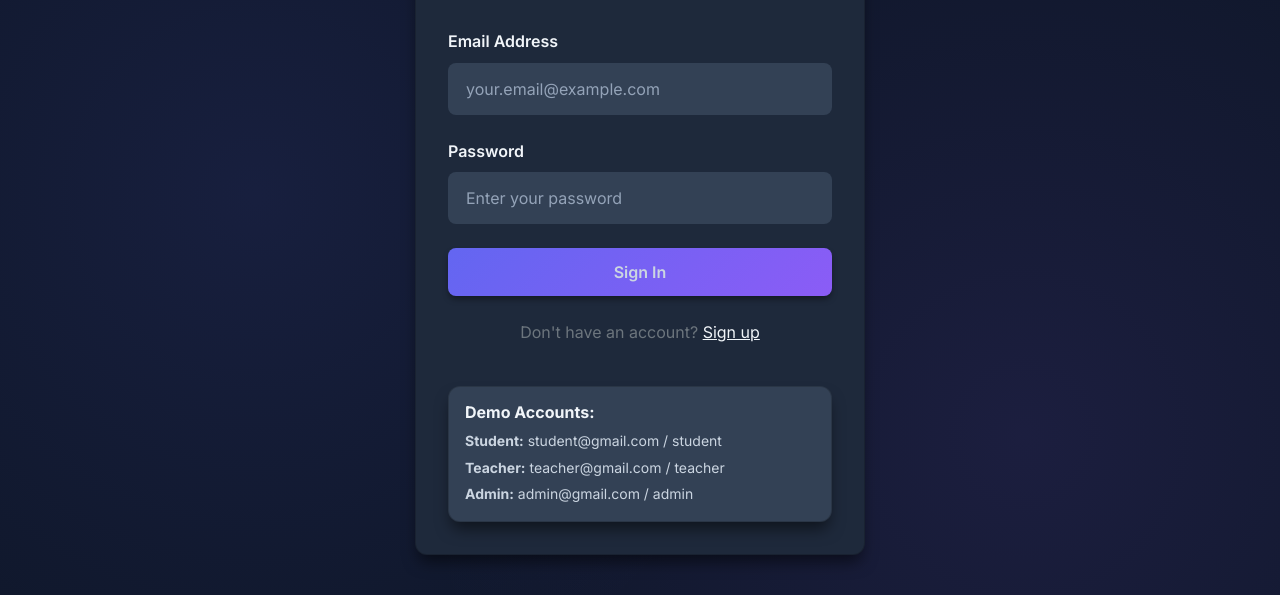
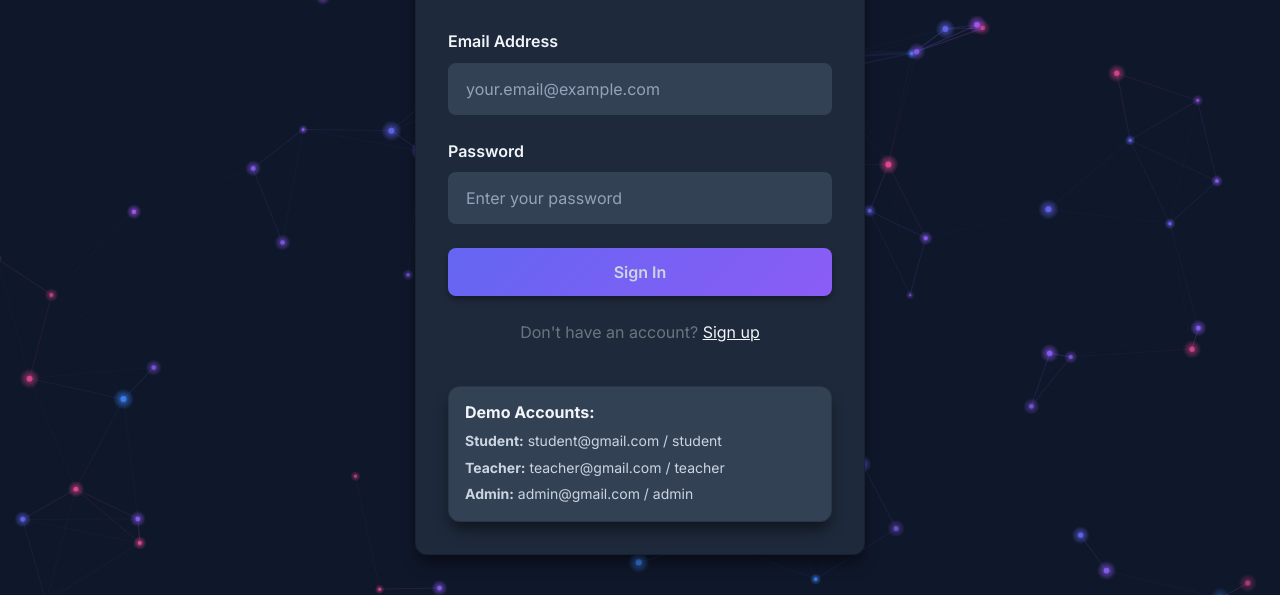
Before and after one commit to palsulearavapsit/focusflow, a plain HTML site: page frontend/login.html in a window 1280 px wide. Shown: the part 205-800 px from the top of the page. Drawn offline with nearby package versions, Linux system fonts and the light colour scheme.

Commit message:
live background feature done

```diff
--- a/frontend/css/styles.css
+++ b/frontend/css/styles.css
@@ -76,15 +76,26 @@
 
 html {
     scroll-behavior: smooth;
+    background: var(--bg-primary);
+    /* Dark base so canvas has a dark backdrop */
 }
 
 body {
     font-family: var(--font-primary);
-    background: var(--bg-primary);
+    background: transparent;
+    /* Let particle canvas show through */
     color: var(--text-primary);
     line-height: 1.6;
     min-height: 100vh;
     overflow-x: hidden;
+}
+
+/* Ensure these containers don't block the canvas */
+.hero-section,
+.login-container,
+.signup-container,
+.layout-container {
+    background: transparent !important;
 }
 
 /* ===== TYPOGRAPHY ===== */
@@ -679,7 +690,8 @@ li {
     flex: 1;
     margin-left: 250px;
     padding: var(--spacing-xl);
-    background: var(--bg-primary);
+    background: transparent;
+    /* Let particle canvas show through */
     width: calc(100% - 250px);
 }
 
--- a/frontend/index.html
+++ b/frontend/index.html
@@ -137,7 +137,6 @@
 <body>
     <!-- Hero Section -->
     <section class="hero-section">
-        <div class="hero-background"></div>
         <div class="container">
             <div class="hero-content">
                 <h1 class="hero-title">FocusFlow</h1>
@@ -316,6 +315,9 @@
 
     <!-- Bootstrap JS -->
     <script src="https://cdn.jsdelivr.net/npm/bootstrap@5.3.2/dist/js/bootstrap.bundle.min.js"></script>
+
+    <!-- Particle Network Background -->
+    <script src="js/particles.js?v=2"></script>
 </body>
 
 </html>
--- /dev/null
+++ b/frontend/js/particles.js
@@ -0,0 +1,196 @@
+/**
+ * FocusFlow - Floating Particle Network Background
+ * Shared across all pages. Session pages can pause/resume the animation.
+ *
+ * API (available globally as window.ParticleNet):
+ *   ParticleNet.pause()   — freeze particles in place (use during active study session)
+ *   ParticleNet.resume()  — unfreeze particles
+ */
+(function () {
+    // ── Inject canvas CSS if not already present ──────────────────
+    if (!document.getElementById('particleCanvasStyle')) {
+        const style = document.createElement('style');
+        style.id = 'particleCanvasStyle';
+        style.textContent = `
+            #particleCanvas {
+                position: fixed;
+                top: 0; left: 0;
+                width: 100%; height: 100%;
+                z-index: -1;
+                pointer-events: none;
+            }
+        `;
+        document.head.appendChild(style);
+    }
+
+    console.log("Particle Network Initializing...");
+
+    // ── Create canvas element ─────────────────────────────────────
+    const canvas = document.createElement('canvas');
+    canvas.id = 'particleCanvas';
+    // Insert as first child of body so it's truly behind everything
+    document.body.insertBefore(canvas, document.body.firstChild);
+
+    const ctx = canvas.getContext('2d');
+
+    // ── Config ───────────────────────────────────────────────────
+    const CONFIG = {
+        count: 90,
+        speed: 0.35,
+        linkDist: 150,
+        dotRadius: 2.2,
+        mouseRadius: 120,
+        mouseStrength: 0.012,
+        colors: [
+            'rgba(139,92,246,',   // violet-500
+            'rgba(99,102,241,',   // indigo-500
+            'rgba(168,85,247,',   // purple-500
+            'rgba(59,130,246,',   // blue-500
+            'rgba(236,72,153,',   // pink-500
+        ]
+    };
+
+    // ── State ────────────────────────────────────────────────────
+    let W, H, particles = [];
+    let mouse = { x: -9999, y: -9999 };
+    let paused = false;
+    let animId;
+    let tick = 0;
+
+    // ── Particle class ───────────────────────────────────────────
+    function Particle() { this.reset(); }
+
+    Particle.prototype.reset = function () {
+        this.x = Math.random() * W;
+        this.y = Math.random() * H;
+        this.vx = (Math.random() - 0.5) * CONFIG.speed * 2;
+        this.vy = (Math.random() - 0.5) * CONFIG.speed * 2;
+        this.r = CONFIG.dotRadius * (0.6 + Math.random() * 0.8);
+        this.base = CONFIG.colors[Math.floor(Math.random() * CONFIG.colors.length)];
+        this.alpha = 0.55 + Math.random() * 0.45;
+        this.pulseSpeed = 0.008 + Math.random() * 0.012;
+        this.pulsePhase = Math.random() * Math.PI * 2;
+    };
+
+    Particle.prototype.update = function (t) {
+        // Mouse soft repulsion
+        const dx = this.x - mouse.x;
+        const dy = this.y - mouse.y;
+        const dist = Math.sqrt(dx * dx + dy * dy);
+        if (dist < CONFIG.mouseRadius && dist > 0) {
+            const force = (CONFIG.mouseRadius - dist) / CONFIG.mouseRadius;
+            this.vx += (dx / dist) * force * CONFIG.mouseStrength * 10;
+            this.vy += (dy / dist) * force * CONFIG.mouseStrength * 10;
+        }
+
+        // Speed cap
+        const spd = Math.sqrt(this.vx * this.vx + this.vy * this.vy);
+        if (spd > CONFIG.speed) {
+            this.vx = (this.vx / spd) * CONFIG.speed;
+            this.vy = (this.vy / spd) * CONFIG.speed;
+        }
+
+        this.x += this.vx;
+        this.y += this.vy;
+
+        // Edge wrapping
+        const buf = 10;
+        if (this.x < -buf) this.x = W + buf;
+        if (this.x > W + buf) this.x = -buf;
+        if (this.y < -buf) this.y = H + buf;
+        if (this.y > H + buf) this.y = -buf;
+
+        // Pulse alpha
+        this.alpha = 0.45 + 0.4 * Math.abs(Math.sin(t * this.pulseSpeed + this.pulsePhase));
+    };
+
+    Particle.prototype.draw = function () {
+        // Soft glow halo
+        const grd = ctx.createRadialGradient(this.x, this.y, 0, this.x, this.y, this.r * 3.5);
+        grd.addColorStop(0, this.base + this.alpha + ')');
+        grd.addColorStop(0.4, this.base + (this.alpha * 0.5) + ')');
+        grd.addColorStop(1, this.base + '0)');
+        ctx.beginPath();
+        ctx.arc(this.x, this.y, this.r * 3.5, 0, Math.PI * 2);
+        ctx.fillStyle = grd;
+        ctx.fill();
+
+        // Solid core dot
+        ctx.beginPath();
+        ctx.arc(this.x, this.y, this.r, 0, Math.PI * 2);
+        ctx.fillStyle = this.base + this.alpha + ')';
+        ctx.fill();
+    };
+
+    // ── Draw connection lines ────────────────────────────────────
+    function drawLinks() {
+        for (let i = 0; i < particles.length; i++) {
+            for (let j = i + 1; j < particles.length; j++) {
+                const a = particles[i];
+                const b = particles[j];
+                const dx = a.x - b.x;
+                const dy = a.y - b.y;
+                const d = Math.sqrt(dx * dx + dy * dy);
+                if (d < CONFIG.linkDist) {
+                    const opacity = (1 - d / CONFIG.linkDist) * 0.30;
+                    ctx.beginPath();
+                    ctx.moveTo(a.x, a.y);
+                    ctx.lineTo(b.x, b.y);
+                    const grad = ctx.createLinearGradient(a.x, a.y, b.x, b.y);
+                    grad.addColorStop(0, a.base + opacity + ')');
+                    grad.addColorStop(1, b.base + opacity + ')');
+                    ctx.strokeStyle = grad;
+                    ctx.lineWidth = 0.8;
+                    ctx.stroke();
+                }
+            }
+        }
+    }
+
+    // ── Animation loop ───────────────────────────────────────────
+    function animate() {
+        animId = requestAnimationFrame(animate);
+
+        // When paused: still draw but DON'T update positions (freeze in place)
+        ctx.clearRect(0, 0, W, H);
+        drawLinks();
+        if (!paused) {
+            tick++;
+            particles.forEach(p => { p.update(tick); p.draw(); });
+        } else {
+            // Paused: just redraw frozen state, no alpha pulse either
+            particles.forEach(p => p.draw());
+        }
+    }
+
+    // ── Init ─────────────────────────────────────────────────────
+    function init() {
+        W = canvas.width = window.innerWidth;
+        H = canvas.height = window.innerHeight;
+        particles = Array.from({ length: CONFIG.count }, () => new Particle());
+    }
+
+    window.addEventListener('resize', () => {
+        W = canvas.width = window.innerWidth;
+        H = canvas.height = window.innerHeight;
+    });
+
+    window.addEventListener('mousemove', e => {
+        mouse.x = e.clientX;
+        mouse.y = e.clientY;
+    });
+    window.addEventListener('mouseleave', () => {
+        mouse.x = -9999;
+        mouse.y = -9999;
+    });
+
+    init();
+    animate();
+
+    // ── Public API ───────────────────────────────────────────────
+    window.ParticleNet = {
+        pause: () => { paused = true; },
+        resume: () => { paused = false; },
+        isPaused: () => paused
+    };
+})();
--- a/frontend/login.html
+++ b/frontend/login.html
@@ -24,8 +24,7 @@
             display: flex;
             align-items: center;
             justify-content: center;
-            background: radial-gradient(circle at 20% 50%, rgba(99, 102, 241, 0.1) 0%, transparent 50%),
-                radial-gradient(circle at 80% 80%, rgba(139, 92, 246, 0.1) 0%, transparent 50%);
+            background: transparent;
         }
 
         .login-card {
@@ -129,6 +128,9 @@
     <!-- Auth Module -->
     <script src="js/auth.js"></script>
 
+    <!-- Particle Network Background -->
+    <script src="js/particles.js?v=2"></script>
+
     <!-- Login Logic -->
     <script>
         // Check if already logged in - DISABLED per user request
```
Also changed, not shown: frontend/js/study.js (+10 -4 lines), frontend/signup.html (+3 -2 lines), frontend/student_dashboard.html (+3 -0 lines), frontend/study.html (+17 -8 lines).
